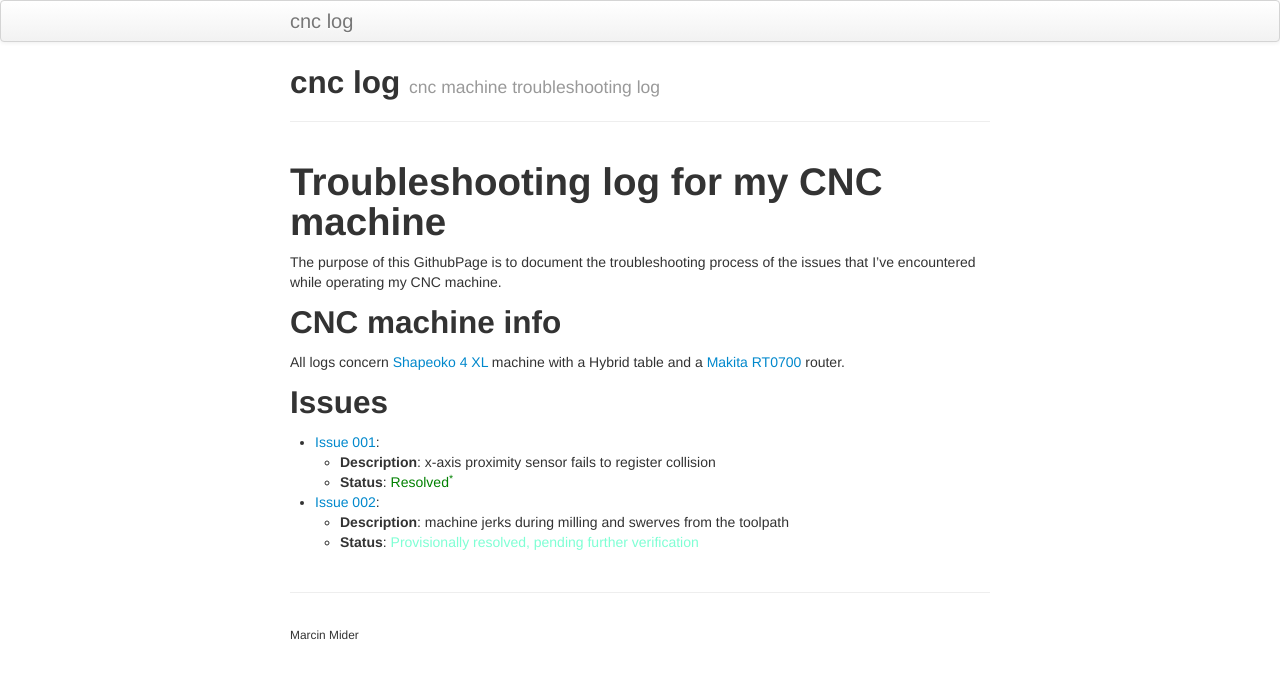
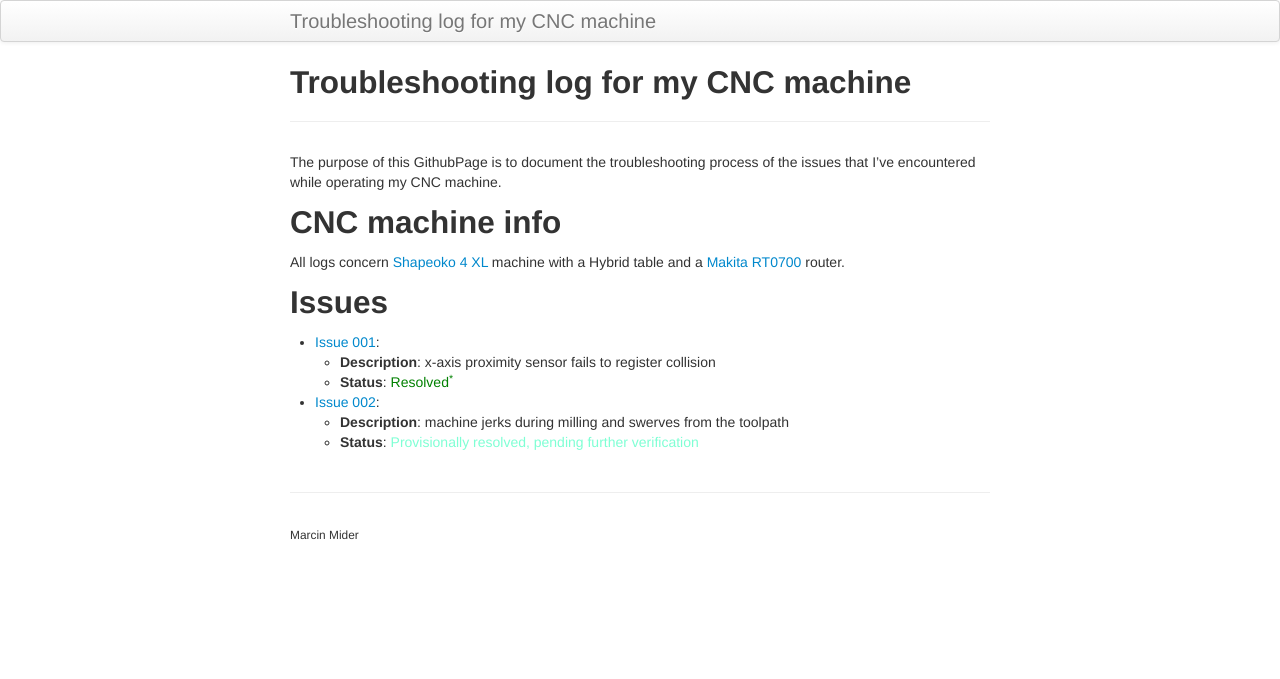
Before and after one commit to mmider/cnc_log, a Jekyll site: the page built from index.md, in a window 1280 px wide. Shown: the top 679 px of the page. Built offline with Jekyll 4.4.1, drawn with Linux system fonts in a browser that asks for light colours.

Commit message:
fixed some title issues

```diff
--- a/_config.yml
+++ b/_config.yml
@@ -16,7 +16,7 @@ highlighter: rouge
 # Themes are encouraged to use these universal variables
 # so be sure to set them if your theme uses them.
 #
-title: cnc log
+title: Troubleshooting log for my CNC machine
 author:
   name: Marcin Mider
   email: marcin.mider@gmail.com
--- a/index.md
+++ b/index.md
@@ -1,11 +1,8 @@
 ---
 layout: page
-title: cnc log
-tagline: cnc machine troubleshooting log
+title: Troubleshooting log for my CNC machine
 description: A log for issues that I've encountered during operation of my CNC machine (Shapeoko 4 XL)
 ---
-
-# Troubleshooting log for my CNC machine
 
 The purpose of this GithubPage is to document the troubleshooting process of the issues that I've encountered while operating my CNC machine.
 
```
Also changed, not shown: pages/issue_001.md (+1 -1 lines), pages/issue_002.md (+1 -1 lines).
